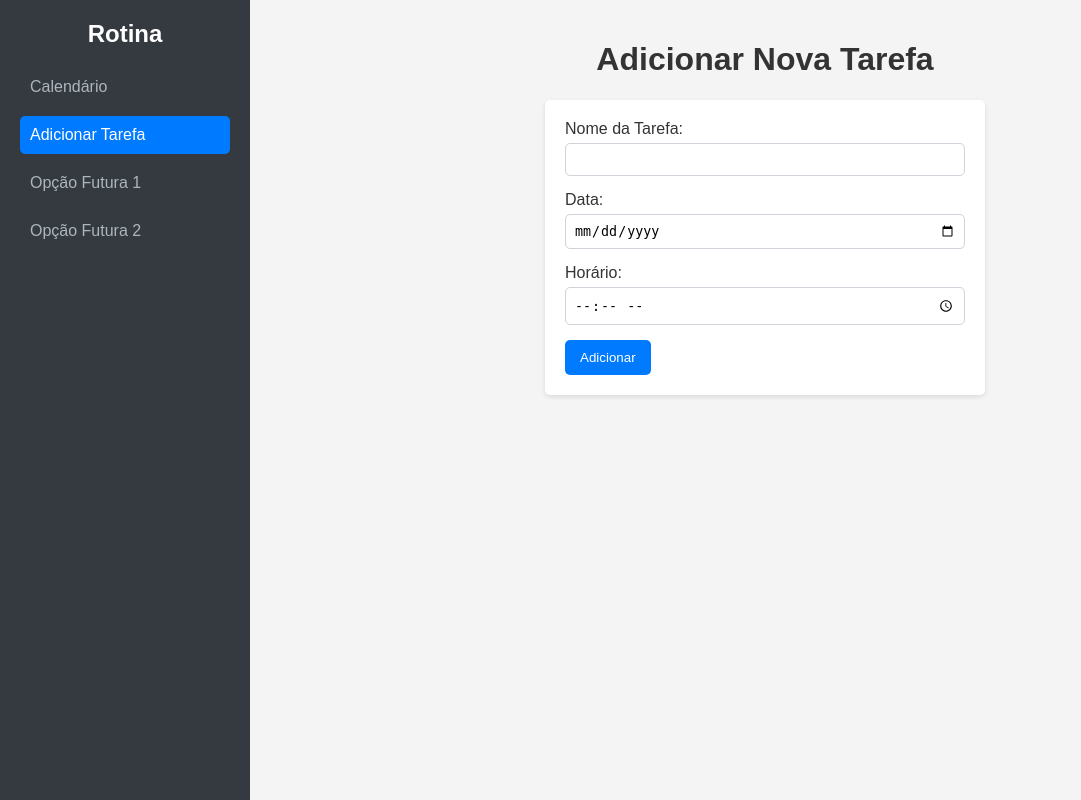
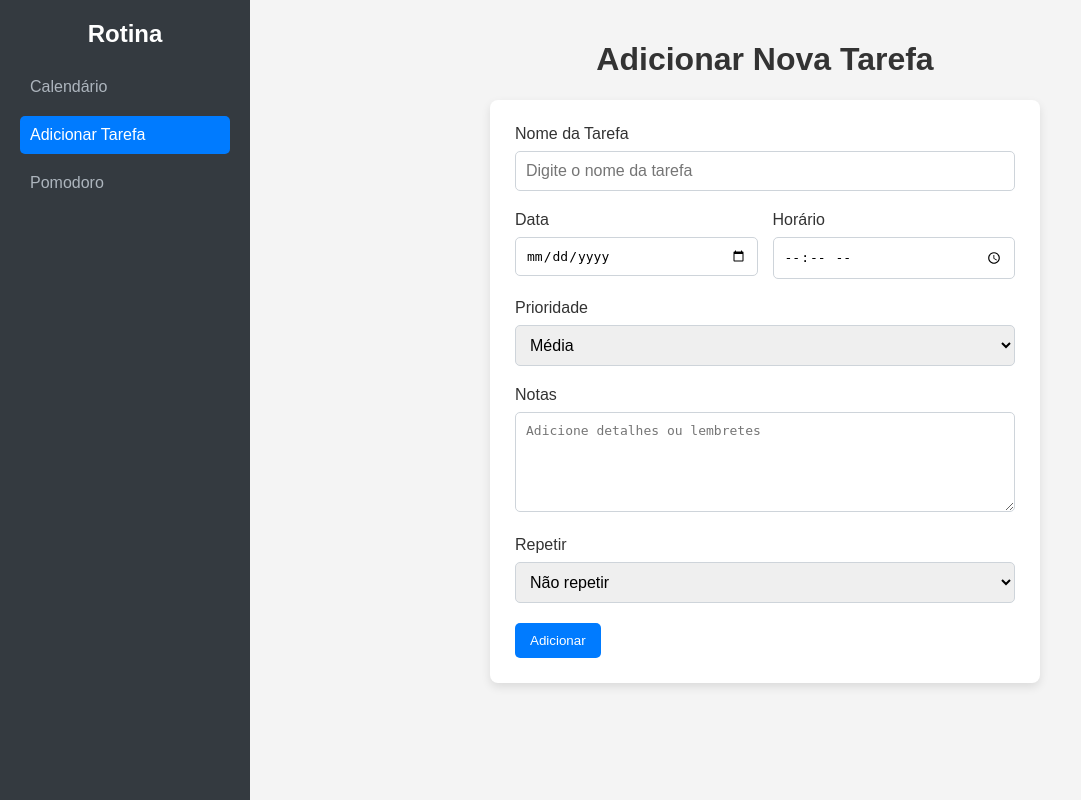
Before and after one commit to flaviojuniordev/RoutineApp, a Flask app: page /adicionar in a window 1280 px wide. Shown: the whole page, without its empty margins (0-1081 px from the left). Run offline with Flask 3, Linux system fonts and the light colour scheme.

Commit message:
fixes and pomodoro implements

```diff
--- a/app.py
+++ b/app.py
@@ -1,10 +1,12 @@
-from flask import Flask, render_template, request, redirect, url_for
+from flask import Flask, render_template, request, redirect, url_for, jsonify
 import json
-from datetime import datetime
+from datetime import datetime, timedelta
 import calendar
 
 app = Flask(__name__)
 
+
+# Funções para gerenciar tarefas
 def carregar_tarefas():
     try:
         with open("tarefas.json", "r") as arquivo:
@@ -18,12 +20,13 @@ def salvar_tarefas(tarefas):
         json.dump(tarefas, arquivo, indent=4)
 
 
+# Organizar tarefas e gerar calendário completo
 def organizar_tarefas(tarefas):
     calendario = {}
     for i, tarefa in enumerate(tarefas):
-        data = tarefa["data"]  # Formato: YYYY-MM-DD
+        data = tarefa["data"]
         data_br = datetime.strptime(data, "%Y-%m-%d").strftime("%d/%m/%Y")
-        mes = data[:7]  # Ex.: "2025-04"
+        mes = data[:7]
         if mes not in calendario:
             ano, mes_num = map(int, mes.split("-"))
             ultimo_dia = calendar.monthrange(ano, mes_num)[1]
@@ -44,28 +47,71 @@ def organizar_tarefas(tarefas):
                 "data": data_br,
                 "hora": tarefa["hora"],
                 "concluida": tarefa["concluida"],
+                "prioridade": tarefa.get("prioridade", "Média"),
+                "notas": tarefa.get("notas", ""),
             }
         )
     return calendario
 
+
+# Rota principal - Lista de tarefas
 @app.route("/")
 def index():
     tarefas = carregar_tarefas()
     calendario = organizar_tarefas(tarefas)
     return render_template("index.html", calendario=calendario)
 
+
+# Rota para adicionar tarefa
 @app.route("/adicionar", methods=["GET", "POST"])
 def adicionar():
     if request.method == "POST":
         nome = request.form["nome"]
         data = request.form["data"]
         hora = request.form["hora"]
+        prioridade = request.form.get("prioridade", "Média")
+        notas = request.form.get("notas", "")
+        repetir = request.form.get("repetir", "Não")
         tarefas = carregar_tarefas()
-        tarefas.append({"nome": nome, "data": data, "hora": hora, "concluida": False})
+
+        tarefas.append(
+            {
+                "nome": nome,
+                "data": data,
+                "hora": hora,
+                "concluida": False,
+                "prioridade": prioridade,
+                "notas": notas,
+            }
+        )
+
+        if repetir != "Não":
+            data_inicial = datetime.strptime(data, "%Y-%m-%d")
+            nova_data = data_inicial  # Initialize nova_data with a default value
+            for i in range(1, 30):
+                if repetir == "Diária":
+                    nova_data = data_inicial + timedelta(days=i)
+                elif repetir == "Semanal":
+                    nova_data = data_inicial + timedelta(weeks=i)
+                elif repetir == "Mensal":
+                    nova_data = data_inicial + timedelta(days=i * 30)
+                tarefas.append(
+                    {
+                        "nome": nome,
+                        "data": nova_data.strftime("%Y-%m-%d"),
+                        "hora": hora,
+                        "concluida": False,
+                        "prioridade": prioridade,
+                        "notas": notas,
+                    }
+                )
+
         salvar_tarefas(tarefas)
         return redirect(url_for("index"))
     return render_template("adicionar.html")
 
+
+# Rota para marcar tarefa como concluída
 @app.route("/concluir/<int:indice>")
 def concluir(indice):
     tarefas = carregar_tarefas()
@@ -75,5 +121,35 @@ def concluir(indice):
     return redirect(url_for("index"))
 
 
+# Rota para editar tarefa
+@app.route("/editar/<int:indice>", methods=["POST"])
+def editar(indice):
+    tarefas = carregar_tarefas()
+    if 0 <= indice < len(tarefas):
+        tarefas[indice]["nome"] = request.form["nome"]
+        tarefas[indice]["data"] = request.form["data"]
+        tarefas[indice]["hora"] = request.form["hora"]
+        tarefas[indice]["prioridade"] = request.form.get("prioridade", "Média")
+        tarefas[indice]["notas"] = request.form.get("notas", "")
+        salvar_tarefas(tarefas)
+    return redirect(url_for("index"))
+
+
+# Rota para excluir tarefa
+@app.route("/excluir/<int:indice>", methods=["POST"])
+def excluir(indice):
+    tarefas = carregar_tarefas()
+    if 0 <= indice < len(tarefas):
+        tarefas.pop(indice)
+        salvar_tarefas(tarefas)
+    return redirect(url_for("index"))
+
+
+# Rota para o Pomodoro
+@app.route("/pomodoro")
+def pomodoro():
+    return render_template("pomodoro.html")
+
+
 if __name__ == "__main__":
     app.run(debug=True)
--- /dev/null
+++ b/static/js/script.js
@@ -0,0 +1,184 @@
+document.addEventListener("DOMContentLoaded", () => {
+    // Modal do Calendário
+    document.querySelectorAll(".dia").forEach(dia => {
+        dia.addEventListener("click", () => {
+            const diaStr = dia.getAttribute("data-dia");
+            const tarefas = JSON.parse(dia.getAttribute("data-tarefas"));
+            abrirModal(diaStr, tarefas);
+        });
+    });
+
+    // Pomodoro
+    const timerElement = document.getElementById("timer");
+    const btnIniciar = document.getElementById("btn-iniciar");
+    const btnPausar = document.getElementById("btn-pausar");
+    const btnReiniciar = document.getElementById("btn-reiniciar");
+    const cicloElement = document.getElementById("ciclo");
+    const statusElement = document.querySelector(".pomodoro-status");
+
+    if (timerElement) {
+        let tempoRestante = 25 * 60; // 25 minutos em segundos
+        let intervalo = null;
+        let ciclo = 1;
+        let pausado = false;
+        let ehTrabalho = true;
+
+        function atualizarTimer() {
+            const minutos = Math.floor(tempoRestante / 60);
+            const segundos = tempoRestante % 60;
+            timerElement.textContent = `${minutos.toString().padStart(2, '0')}:${segundos.toString().padStart(2, '0')}`;
+        }
+
+        function iniciarTimer() {
+            if (!intervalo) {
+                intervalo = setInterval(() => {
+                    if (tempoRestante > 0) {
+                        tempoRestante--;
+                        atualizarTimer();
+                    } else {
+                        clearInterval(intervalo);
+                        intervalo = null;
+                        if (ehTrabalho) {
+                            if (ciclo < 4) {
+                                tempoRestante = 5 * 60; // Pausa curta
+                                statusElement.textContent = "Pausa Curta";
+                            } else {
+                                tempoRestante = 15 * 60; // Pausa longa
+                                statusElement.textContent = "Pausa Longa";
+                                ciclo = 0;
+                            }
+                            ciclo++;
+                            cicloElement.textContent = ciclo;
+                        } else {
+                            tempoRestante = 25 * 60; // Trabalho
+                            statusElement.textContent = "Trabalho";
+                        }
+                        ehTrabalho = !ehTrabalho;
+                        iniciarTimer();
+                    }
+                }, 1000);
+                btnIniciar.disabled = true;
+                btnPausar.disabled = false;
+            }
+        }
+
+        function pausarTimer() {
+            if (intervalo) {
+                clearInterval(intervalo);
+                intervalo = null;
+                btnIniciar.disabled = false;
+                btnPausar.disabled = true;
+            }
+        }
+
+        function reiniciarTimer() {
+            clearInterval(intervalo);
+            intervalo = null;
+            tempoRestante = 25 * 60;
+            ciclo = 1;
+            ehTrabalho = true;
+            statusElement.textContent = "Trabalho";
+            cicloElement.textContent = ciclo;
+            atualizarTimer();
+            btnIniciar.disabled = false;
+            btnPausar.disabled = true;
+        }
+
+        btnIniciar.addEventListener("click", iniciarTimer);
+        btnPausar.addEventListener("click", pausarTimer);
+        btnReiniciar.addEventListener("click", reiniciarTimer);
+
+        atualizarTimer();
+    }
+});
+
+// Funções do Modal
+function abrirModal(dia, tarefas) {
+    const modal = document.getElementById("modal");
+    const titulo = document.getElementById("modal-titulo");
+    const conteudo = document.getElementById("modal-tarefas");
+
+    const dataBr = dia.split('-').reverse().join('/');
+    titulo.innerText = `Tarefas de ${dataBr}`;
+    conteudo.innerHTML = '';
+
+    if (!tarefas || tarefas.length === 0) {
+        conteudo.innerHTML = '<p>Sem tarefas para este dia.</p>';
+    } else {
+        tarefas.forEach(tarefa => {
+            const card = document.createElement('div');
+            card.className = `card ${tarefa.concluida ? 'concluida' : ''} prioridade-${tarefa.prioridade.toLowerCase()}`;
+            card.innerHTML = `
+                <h4>${tarefa.nome}</h4>
+                <p>${tarefa.hora} | Prioridade: ${tarefa.prioridade}</p>
+                ${tarefa.notas ? `<p class="notas">${tarefa.notas}</p>` : ''}
+                <div class="acoes">
+                    ${!tarefa.concluida ? `<button onclick="concluirTarefa(${tarefa.indice})" class="btn-concluir">Concluir</button>` : ''}
+                    <button onclick="editarTarefa(${tarefa.indice}, '${tarefa.nome}', '${tarefa.data}', '${tarefa.hora}', '${tarefa.prioridade}', '${tarefa.notas}')" class="btn-editar">Editar</button>
+                    <button onclick="excluirTarefa(${tarefa.indice})" class="btn-excluir">Excluir</button>
+                </div>
+            `;
+            conteudo.appendChild(card);
+        });
+    }
+
+    modal.style.display = "block";
+}
+
+function fecharModal() {
+    document.getElementById("modal").style.display = "none";
+}
+
+function concluirTarefa(indice) {
+    window.location.href = `/concluir/${indice}`;
+}
+
+function editarTarefa(indice, nome, data, hora, prioridade, notas) {
+    const conteudo = document.getElementById("modal-tarefas");
+    conteudo.innerHTML = `
+        <form method="POST" action="/editar/${indice}" class="form-editar">
+            <div class="form-grupo">
+                <label for="nome">Nome:</label>
+                <input type="text" name="nome" value="${nome}" required>
+            </div>
+            <div class="form-grupo form-row">
+                <div>
+                    <label for="data">Data:</label>
+                    <input type="date" name="data" value="${data.split('/').reverse().join('-')}" required>
+                </div>
+                <div>
+                    <label for="hora">Horário:</label>
+                    <input type="time" name="hora" value="${hora}" required>
+                </div>
+            </div>
+            <div class="form-grupo">
+                <label for="prioridade">Prioridade:</label>
+                <select name="prioridade">
+                    <option value="Alta" ${prioridade === 'Alta' ? 'selected' : ''}>Alta</option>
+                    <option value="Média" ${prioridade === 'Média' ? 'selected' : ''}>Média</option>
+                    <option value="Baixa" ${prioridade === 'Baixa' ? 'selected' : ''}>Baixa</option>
+                </select>
+            </div>
+            <div class="form-grupo">
+                <label for="notas">Notas:</label>
+                <textarea name="notas">${notas}</textarea>
+            </div>
+            <button type="submit" class="btn">Salvar</button>
+            <button type="button" onclick="fecharModal()" class="btn-cancelar">Cancelar</button>
+        </form>
+    `;
+}
+
+function excluirTarefa(indice) {
+    if (confirm("Tem certeza que deseja excluir esta tarefa?")) {
+        fetch(`/excluir/${indice}`, { method: "POST" })
+            .then(() => window.location.reload());
+    }
+}
+
+window.onclick = function (event) {
+    const modal = document.getElementById("modal");
+    if (event.target == modal) {
+        modal.style.display = "none";
+    }
+};
--- a/static/style.css
+++ b/static/style.css
@@ -166,49 +170,120 @@ h1 {
     background-color: #0056b3;
 }
 
+.btn.carregando {
+    background-color: #6c757d;
+    cursor: not-allowed;
+}
+
 .btn-concluir {
-    display: inline-block;
     padding: 5px 10px;
     background-color: #28a745;
     color: white;
-    text-decoration: none;
     border-radius: 5px;
     font-size: 0.8em;
+    border: none;
+    cursor: pointer;
 }
 
 .btn-concluir:hover {
     background-color: #218838;
 }
 
-/* Formulário de Adicionar Tarefa */
-.form-adicionar {
+.btn-editar {
+    padding: 5px 10px;
+    background-color: #ffc107;
+    color: #333;
+    border-radius: 5px;
+    font-size: 0.8em;
+    border: none;
+    cursor: pointer;
+}
+
+.btn-editar:hover {
+    background-color: #e0a800;
+}
+
+.btn-excluir {
+    padding: 5px 10px;
+    background-color: #dc3545;
+    color: white;
+    border-radius: 5px;
+    font-size: 0.8em;
+    border: none;
+    cursor: pointer;
+}
+
+.btn-excluir:hover {
+    background-color: #c82333;
+}
+
+.btn-cancelar {
+    padding: 10px 15px;
+    background-color: #6c757d;
+    color: white;
+    border-radius: 5px;
+    border: none;
+    cursor: pointer;
+}
+
+.btn-cancelar:hover {
+    background-color: #5a6268;
+}
+
+.form-adicionar,
+.form-editar {
     background: #fff;
-    padding: 20px;
-    border-radius: 5px;
-    box-shadow: 0 2px 5px rgba(0, 0, 0, 0.1);
-    max-width: 400px;
+    padding: 25px;
+    border-radius: 8px;
+    box-shadow: 0 4px 10px rgba(0, 0, 0, 0.1);
+    max-width: 500px;
     margin: 20px auto;
 }
 
 .form-grupo {
-    margin-bottom: 15px;
+    margin-bottom: 20px;
 }
 
 .form-grupo label {
     display: block;
-    margin-bottom: 5px;
+    margin-bottom: 8px;
     color: #333;
+    font-weight: 500;
 }
 
-.form-grupo input {
+.form-grupo input,
+.form-grupo select,
+.form-grupo textarea {
     width: 100%;
-    padding: 8px;
+    padding: 10px;
     border: 1px solid #ced4da;
     border-radius: 5px;
     box-sizing: border-box;
+    font-size: 1em;
+    transition: border-color 0.3s;
 }
 
-/* Modal */
+.form-grupo input:focus,
+.form-grupo select:focus,
+.form-grupo textarea:focus {
+    border-color: #007BFF;
+    outline: none;
+}
+
+.form-grupo textarea {
+    height: 100px;
+    resize: vertical;
+}
+
+.form-row {
+    display: flex;
+    gap: 15px;
+}
+
+.form-row>div {
+    flex: 1;
+}
+
 .modal {
     display: none;
     position: fixed;
--- a/templates/adicionar.html
+++ b/templates/adicionar.html
@@ -8,36 +8,66 @@
 </head>
 
 <body>
-    <!-- Menu Lateral -->
     <div class="menu-lateral">
         <h2>Rotina</h2>
         <ul>
             <li><a href="{{ url_for('index') }}">Calendário</a></li>
             <li><a href="{{ url_for('adicionar') }}" class="ativo">Adicionar Tarefa</a></li>
-            <li><a href="#">Opção Futura 1</a></li>
-            <li><a href="#">Opção Futura 2</a></li>
+            <li><a href="{{ url_for('pomodoro') }}">Pomodoro</a></li>
         </ul>
     </div>
 
-    <!-- Conteúdo Principal -->
     <div class="conteudo">
         <h1>Adicionar Nova Tarefa</h1>
-        <form method="POST" class="form-adicionar">
+        <form method="POST" class="form-adicionar" id="form-adicionar">
             <div class="form-grupo">
-                <label for="nome">Nome da Tarefa:</label>
-                <input type="text" id="nome" name="nome" required>
+                <label for="nome">Nome da Tarefa</label>
+                <input type="text" id="nome" name="nome" placeholder="Digite o nome da tarefa" required>
+            </div>
+            <div class="form-grupo form-row">
+                <div>
+                    <label for="data">Data</label>
+                    <input type="date" id="data" name="data" required>
+                </div>
+                <div>
+                    <label for="hora">Horário</label>
+                    <input type="time" id="hora" name="hora" required>
+                </div>
             </div>
             <div class="form-grupo">
-                <label for="data">Data:</label>
-                <input type="date" id="data" name="data" required>
+                <label for="prioridade">Prioridade</label>
+                <select id="prioridade" name="prioridade">
+                    <option value="Alta">Alta</option>
+                    <option value="Média" selected>Média</option>
+                    <option value="Baixa">Baixa</option>
+                </select>
             </div>
             <div class="form-grupo">
-                <label for="hora">Horário:</label>
-                <input type="time" id="hora" name="hora" required>
+                <label for="notas">Notas</label>
+                <textarea id="notas" name="notas" placeholder="Adicione detalhes ou lembretes"></textarea>
             </div>
-            <button type="submit" class="btn">Adicionar</button>
+            <div class="form-grupo">
+                <label for="repetir">Repetir</label>
+                <select id="repetir" name="repetir">
+                    <option value="Não">Não repetir</option>
+                    <option value="Diária">Diária</option>
+                    <option value="Semanal">Semanal</option>
+                    <option value="Mensal">Mensal</option>
+                </select>
+            </div>
+            <button type="submit" class="btn" id="btn-submit">Adicionar</button>
         </form>
     </div>
+
+    <script src="{{ url_for('static', filename='js/script.js') }}"></script>
+    <script>
+        document.getElementById("form-adicionar").addEventListener("submit", function (e) {
+            const btn = document.getElementById("btn-submit");
+            btn.classList.add("carregando");
+            btn.disabled = true;
+            btn.innerText = "Adicionando...";
+        });
+    </script>
 </body>
 
 </html>
```
Also changed, not shown: other parts of static/style.css (+60 -2 lines), tarefas.json (+18 -12 lines), templates/index.html (+3 -48 lines), templates/pomodoro.html (added, +39 -0 lines).
